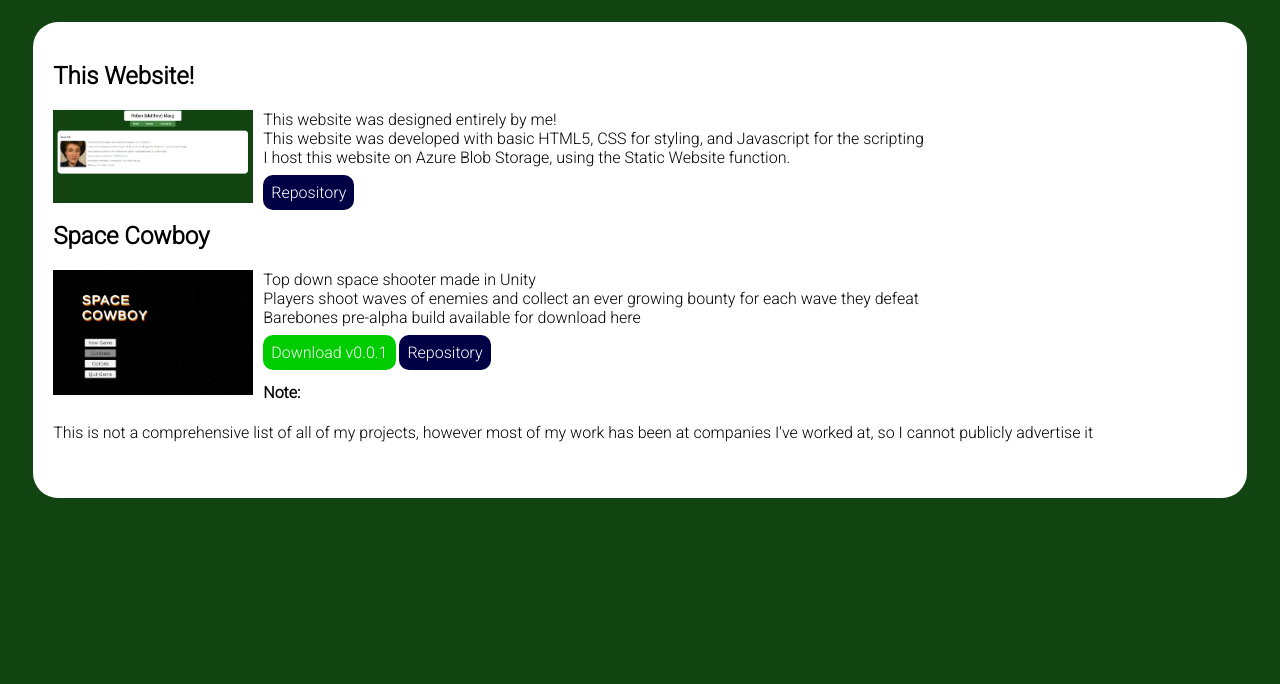
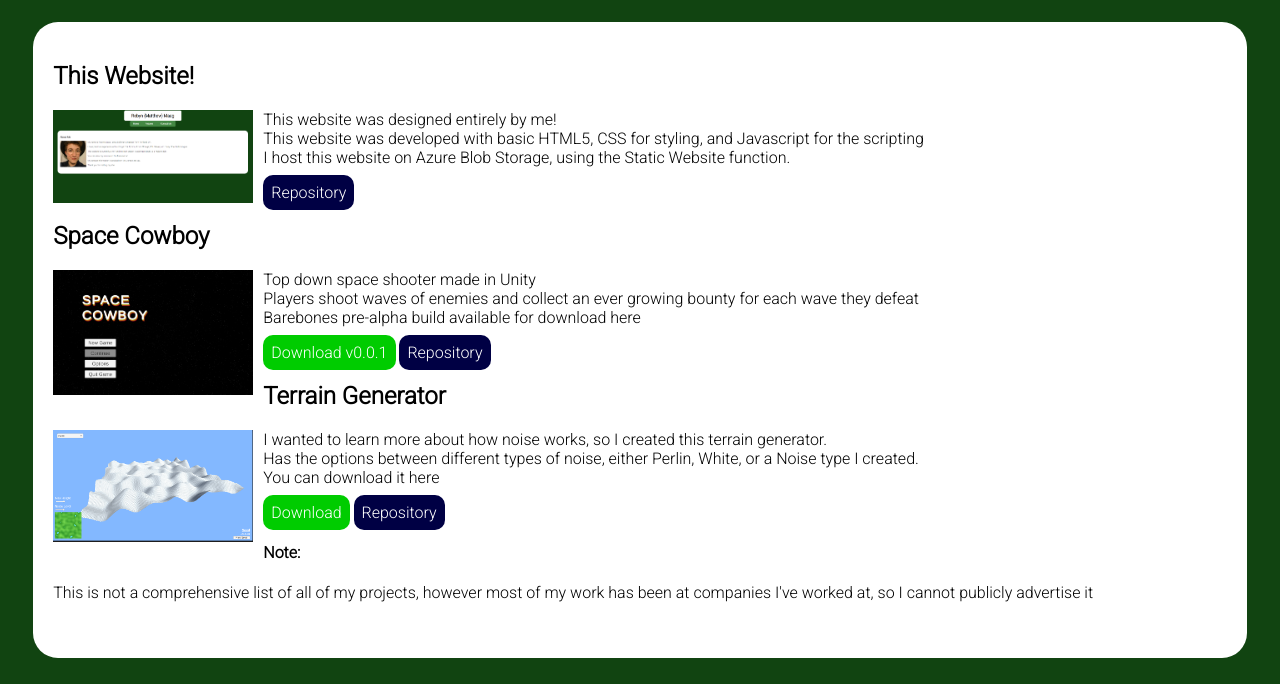
Before and after one commit to MaagRobyn/portfolio, a plain HTML site: page projects.html in a window 1280 px wide. Shown: the part 134-818 px from the top of the page. Drawn offline with Linux system fonts and the light colour scheme.

Commit message:
Added Terrain Generator Project to projects list

```diff
--- a/projects.html
+++ b/projects.html
@@ -30,8 +30,17 @@
                 <li>Players shoot waves of enemies and collect an ever growing bounty for each wave they defeat</li>
                 <li>Barebones pre-alpha build available for download here</li>
             </ul>
-            <a class="downloadbutton" src="https://robynmstorage.blob.core.windows.net/website/SpaceCowboy.zip?sp=r&st=2024-01-20T19:27:03Z&se=2024-01-21T03:27:03Z&spr=https&sv=2022-11-02&sr=b&sig=77R5XuPS8D7ONKxH3O7pix3myhr2fZx8YYyb5j3WdZk%3D">Download v0.0.1</a>
+            <a class="downloadbutton" href="https://robynmstorage.blob.core.windows.net/website/SpaceCowboy.zip?sp=r&st=2024-01-20T19:27:03Z&se=2024-01-21T03:27:03Z&spr=https&sv=2022-11-02&sr=b&sig=77R5XuPS8D7ONKxH3O7pix3myhr2fZx8YYyb5j3WdZk%3D" download>Download v0.0.1</a>
             <a class="githubbutton" href="https://github.com/MaagRobyn/GalagaRoguelike">Repository</a>
+            <h2>Terrain Generator</h2>
+            <img class="leftfloat" src="images/Terrain.png"/>
+            <ul class="detailsList">
+                <li>I wanted to learn more about how noise works, so I created this terrain generator.</li>
+                <li>Has the options between different types of noise, either Perlin, White, or a Noise type I created.</li>
+                <li>You can download it here</li>
+            </ul>
+            <a class="downloadbutton" href="https://robynmstorage.blob.core.windows.net/website/TerrainGenerator.zip?sp=r&st=2024-02-08T23:16:42Z&se=2024-02-09T07:16:42Z&spr=https&sv=2022-11-02&sr=b&sig=EUerM1FUh%2Ft4a3YBEwAFJIOxn9kf56DU5rlDHpS5Nnc%3D" download>Download</a>
+            <a class="githubbutton" href="https://github.com/MaagRobyn/TerrainGenerator">Repository</a>
             <h4>Note:</h4>
             <p>This is not a comprehensive list of all of my projects, however most of my work has been at companies I've worked at, so I cannot publicly advertise it</p>
         </div>
```
Also changed, not shown: index.html (+1 -2 lines), images/Terrain.png (added).
